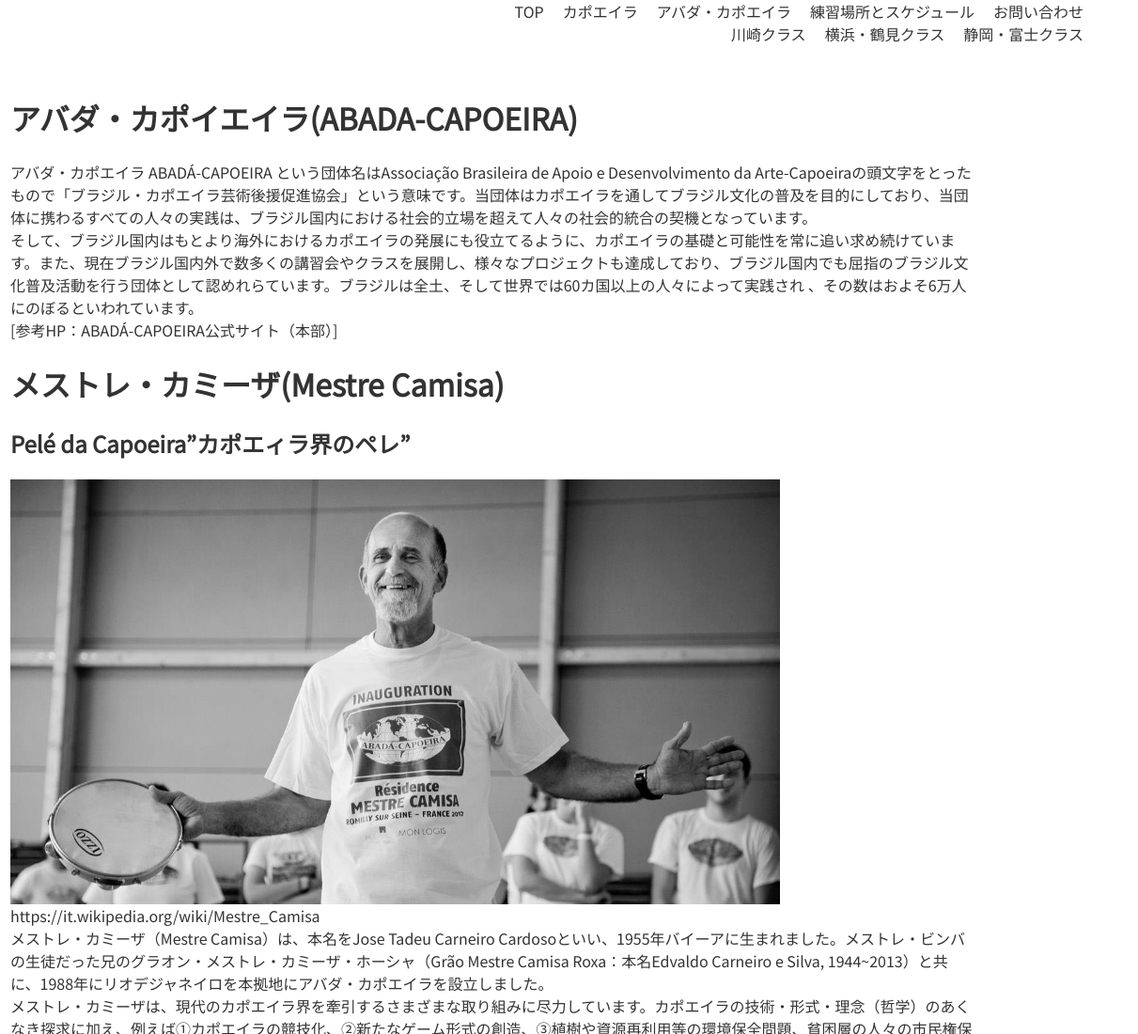
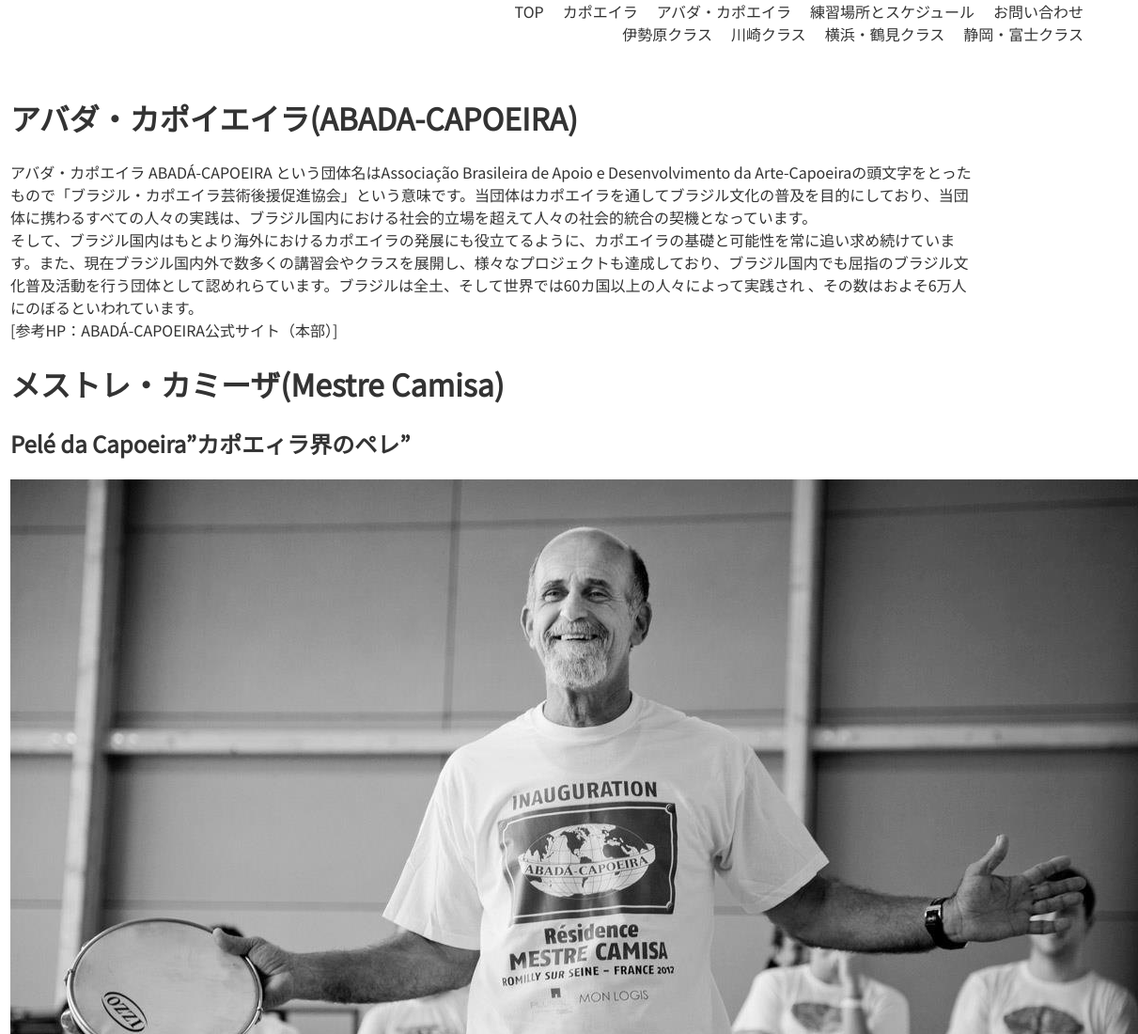
Before and after one commit to abadacapoeira/abadacapoeira, a plain HTML site: page abadacapoeira.html in a window 1280 px wide. Shown: the top 1100 px of the page at 94% size, 117-1328 px from the left, 1211 px wide, since content can reach past the window. Drawn offline with Linux system fonts and the light colour scheme.

Commit message:
Add files via upload

```diff
--- a/abadacapoeira.html
+++ b/abadacapoeira.html
@@ -27,6 +27,7 @@
                 <li class="header_navItem"><a href="./contact.html">お問い合わせ</a></li>
             </ul>
             <ul class="header_navList">
+                <li class="header_navItem"><a href="#">伊勢原クラス</a></li>
                 <li class="header_navItem"><a href="#">川崎クラス</a></li>
                 <li class="header_navItem"><a href="#">横浜・鶴見クラス</a></li>
                 <li class="header_navItem"><a href="#">静岡・富士クラス</a></li>
@@ -42,7 +43,7 @@
 
         <h1>メストレ・カミーザ(Mestre Camisa)</h1>
         <h2>Pelé da Capoeira”カポエィラ界のペレ”</h2>
-        <img src="./assets/image/mestrecamisa.jpg" width="80%">
+        <img src="./assets/image/mestrecamisa.jpg" class="foto_mestrecamisa">
         <div>https://it.wikipedia.org/wiki/Mestre_Camisa</div>
         <div>メストレ・カミーザ（Mestre Camisa）は、本名をJose Tadeu Carneiro Cardosoといい、1955年バイーアに生まれました。メストレ・ビンバの生徒だった兄のグラオン・メストレ・カミーザ・ホーシャ（Grão Mestre Camisa Roxa：本名Edvaldo Carneiro e Silva, 1944~2013）と共に、1988年にリオデジャネイロを本拠地にアバダ・カポエイラを設立しました。</div>
         <div>メストレ・カミーザは、現代のカポエイラ界を牽引するさまざまな取り組みに尽力しています。カポエイラの技術・形式・理念（哲学）のあくなき探求に加え、例えば①カポエイラの競技化、②新たなゲーム形式の創造、③植樹や資源再利用等の環境保全問題、貧困層の人々の市民権保障への働きかけ、地域活性化などが、メストレ・カミーザが率いるアバダ・カポエイラを通じてなされています。</div>
```
Also changed, not shown: capoeira.html (+2 -1 lines), contact.html (+1 -0 lines), index.html (+1 -0 lines), schdule.html (+1 -0 lines).
